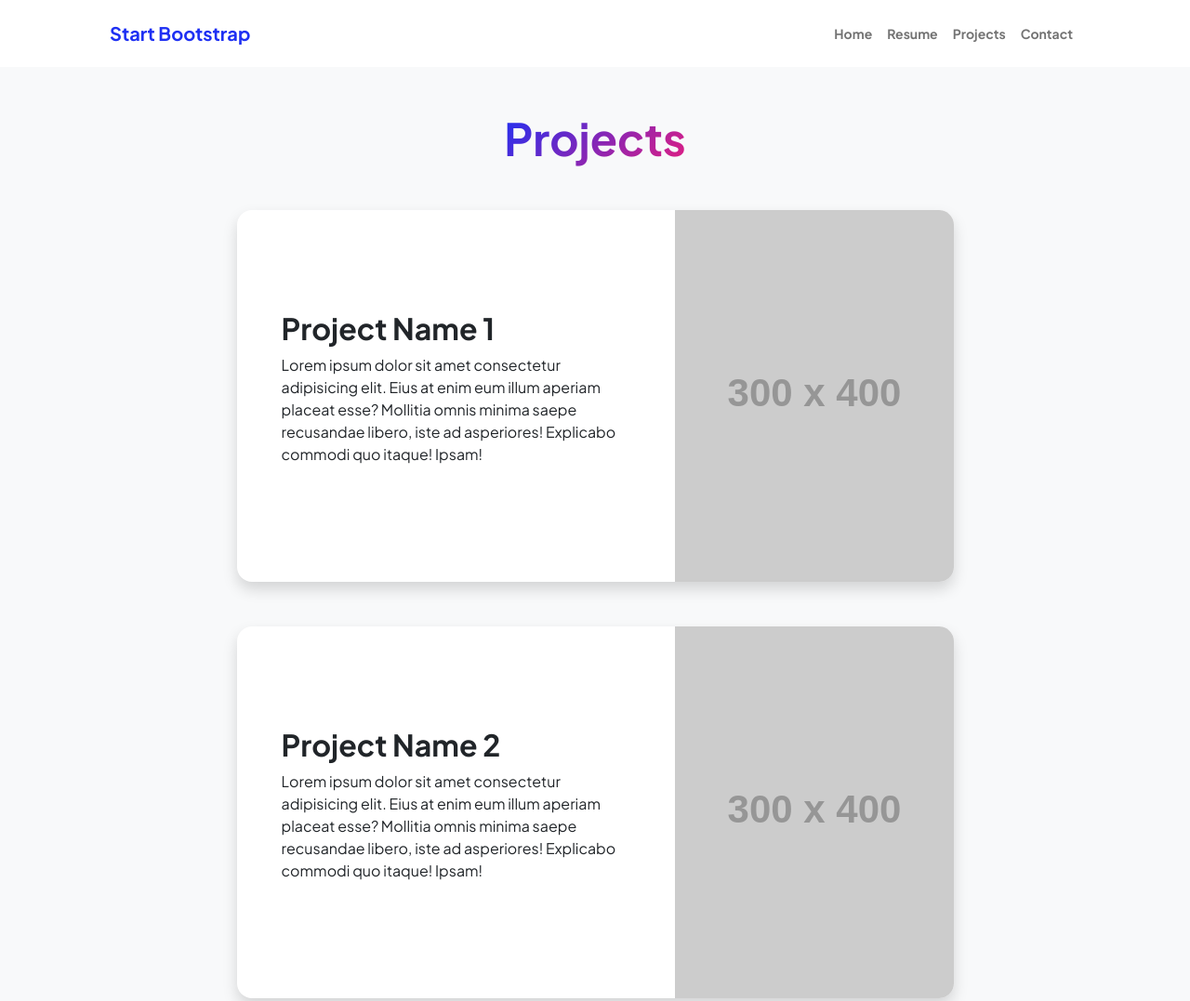
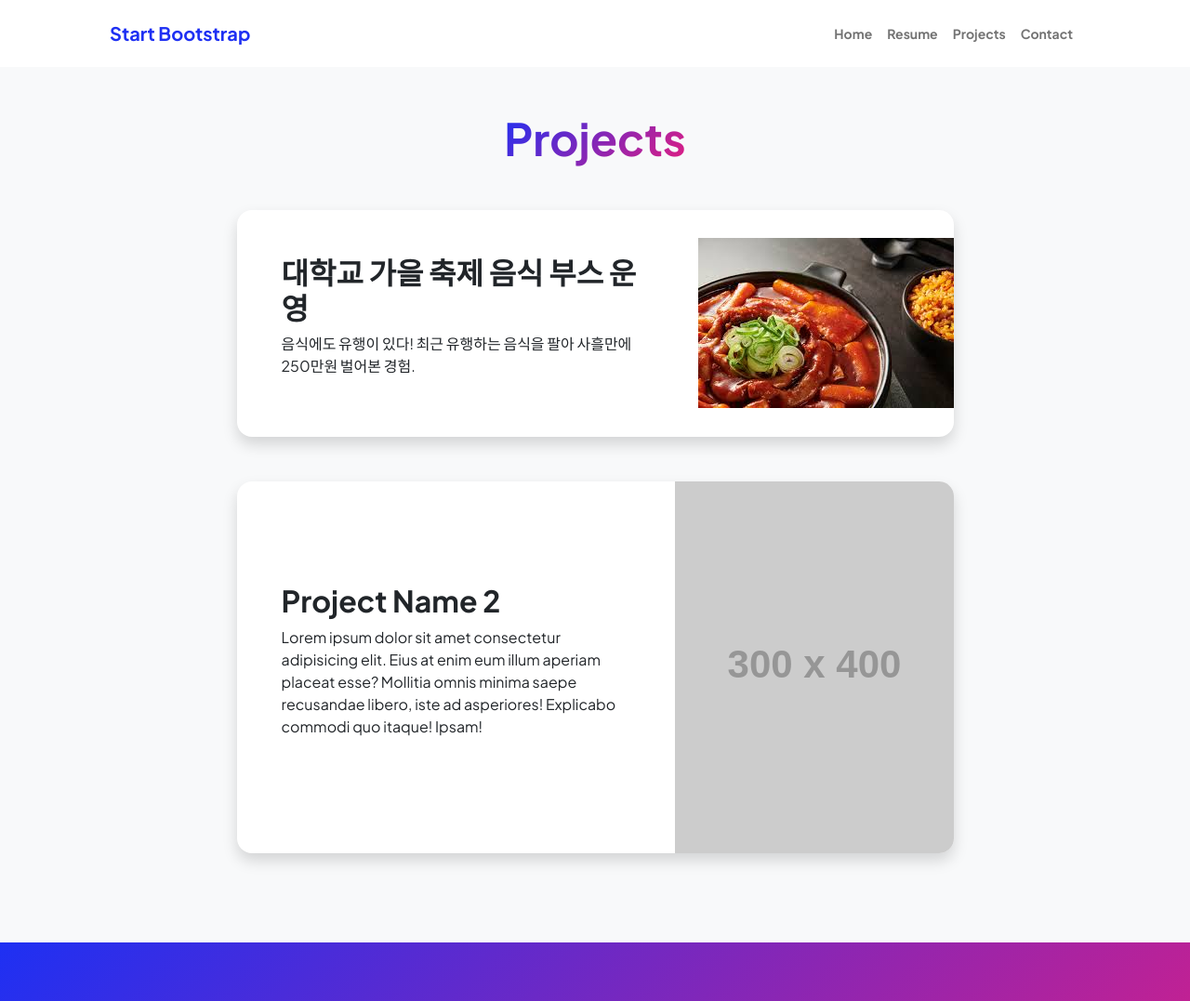
Before and after one commit to cksfuf/cksfuf.github.io, a plain HTML site: page projects.html in a window 1280 px wide. Shown: the top 1077 px of the page at 93% size. Drawn offline with nearby package versions, Linux system fonts and the light colour scheme; placeholder pictures from the web are drawn by us.

Commit message:
프로젝트 추가

```diff
--- a/projects.html
+++ b/projects.html
@@ -47,10 +47,10 @@
                                 <div class="card-body p-0">
                                     <div class="d-flex align-items-center">
                                         <div class="p-5">
-                                            <h2 class="fw-bolder">Project Name 1</h2>
-                                            <p>Lorem ipsum dolor sit amet consectetur adipisicing elit. Eius at enim eum illum aperiam placeat esse? Mollitia omnis minima saepe recusandae libero, iste ad asperiores! Explicabo commodi quo itaque! Ipsam!</p>
+                                            <h2 class="fw-bolder">대학교 가을 축제 음식 부스 운영</h2>
+                                            <p>음식에도 유행이 있다! 최근 유행하는 음식을 팔아 사흘만에 250만원 벌어본 경험.</p>
                                         </div>
-                                        <img class="img-fluid" src="https://dummyimage.com/300x400/343a40/6c757d" alt="..." />
+                                        <img class="img-fluid" src="assets/곱창떡.jfif" alt="..." />
                                     </div>
                                 </div>
                             </div>
```
Also changed, not shown: index.html (+1 -1 lines), assets/chan.jpg (added), assets/곱창떡.jfif (added).
